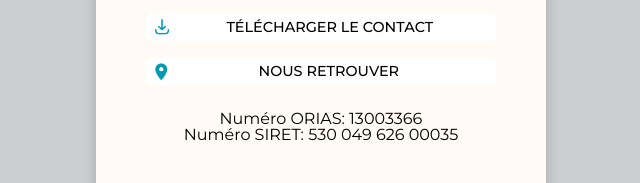
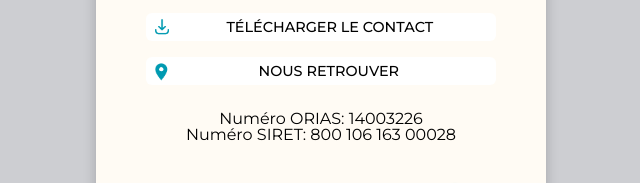
Before and after one commit to APCSN/DelphineATTELE, a plain HTML site: page index.html in a window 1280 px wide. Shown: the part 971-1154 px from the top of the page, 319-959 px from the left. Drawn offline with Linux system fonts and the light colour scheme; no server answers; a script that the page names is missing.

Commit message:
Update index.html

```diff
--- a/index.html
+++ b/index.html
@@ -55,8 +55,8 @@
             <span class="bar"></span>
         </div>
             <div class="societe">
-                    <div class="orias">Numéro ORIAS: 13003366</div>
-                    <div class="orias">Numéro SIRET: 530 049 626 00035</div>
+                    <div class="orias">Numéro ORIAS: 14003226</div>
+                    <div class="orias">Numéro SIRET: 800 106 163 00028</div>
             </div>
     </div>
     <img class="photologo" src="tihel_files/images/tihel/tihel.png">
```
